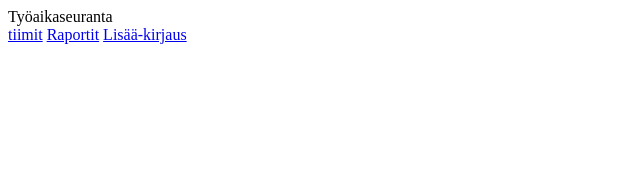
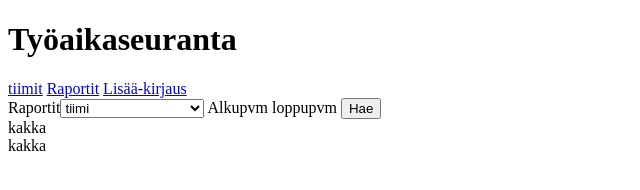
Before and after one commit to applewox01/ryhmaprojekti, a plain HTML site: page raportit/raportit.html in a window 1280 px wide. Shown: the whole page, without its empty margins (0-640 px from the left). Drawn offline with Linux system fonts and the light colour scheme; files that its build step writes are made by us from their sources.

Commit message:
raportit

```diff
--- /dev/null
+++ b/raporti.css
@@ -0,0 +1,70 @@
+.header{
+    background-color: #ffe8d2;
+}
+
+.logo{
+    color: #000000;
+    border-width: 1px;
+    border-style: solid;
+    border-color: rgb(0, 0, 0);
+}
+
+#main_navi{
+    border-width: 1px;
+    border-style: solid;
+    border-color: rgb(0, 0, 0);
+}
+
+.nav__link {
+    font-size: 20px;
+    display: inline-block;
+    vertical-align: top;
+    margin: 0 20px;
+    position: relative;
+    color: #000000;
+    text-decoration: none;
+    transition: color 0.2s linear;
+}
+
+
+
+.tehtävä {
+    width: 100%;
+    margin: 0 auto;
+    padding-top: 70px;
+    border-top: 2px solid red;
+    padding-bottom: 70px;
+}
+
+.tehtävä_1{
+    width: 100%;
+    margin-left: 15px;
+    margin-right: 5px;
+}
+
+.tehtävä_2{
+    width: 100%;
+    margin-left: 15px;
+    margin-right: 5px;
+}
+
+
+
+
+@font-face {
+    font-family: 'Rubik';
+    font-style: normal;
+    font-weight: 400;
+    font-display: swap;
+    src: url(https://fonts.gstatic.com/s/rubik/v28/iJWZBXyIfDnIV5PNhY1KTN7Z-Yh-B4iFV0U1.woff2) format('woff2');
+    unicode-range: U+0000-00FF, U+0131, U+0152-0153, U+02BB-02BC, U+02C6, U+02DA, U+02DC, U+0304, U+0308, U+0329, U+2000-206F, U+2074, U+20AC, U+2122, U+2191, U+2193, U+2212, U+2215, U+FEFF, U+FFFD;
+}
+
+@font-face {
+    font-family: 'Roboto';
+    font-style: normal;
+    font-weight: 400;
+    font-display: swap;
+    src: url(https://fonts.gstatic.com/s/roboto/v30/KFOmCnqEu92Fr1Mu4mxK.woff2) format('woff2');
+    unicode-range: U+0000-00FF, U+0131, U+0152-0153, U+02BB-02BC, U+02C6, U+02DA, U+02DC, U+0304, U+0308, U+0329, U+2000-206F, U+2074, U+20AC, U+2122, U+2191, U+2193, U+2212, U+2215, U+FEFF, U+FFFD;
+}
--- a/raportit/raportit.html
+++ b/raportit/raportit.html
@@ -1,7 +1,7 @@
 <!DOCTYPE html>
 <html lang="fi">
 <head>
-    <link rel="stylesheet" href="asetshome/style.css">
+    <link rel="stylesheet" href="../style.css">
     <meta charset="UTF-8">
     <meta http-equiv="X-UA-Compatible" content="IE=edge">
     <meta name="viewport" content="width=device-width, initial-scale=1.0">
@@ -13,9 +13,11 @@
     <header class="header" id="headera">
         <div class="container">
             <div class="header__inner">
-                <div class="header__logo">Työaikaseuranta</div>
+                <div class="logo">
+                    <h1>Työaikaseuranta</h1>
+                </div>
 
-                <nav class="nav piilotettu" id="main_navi">
+                <nav id="main_navi">
                         <a class="nav__link" href="tiimit/tiimit.html">tiimit</a >
                         <a class="nav__link" href="luvut/index.html">Raportit</a >
                         <a class="nav__link" href="robotto/index.html">Lisää-kirjaus</a >
@@ -25,5 +27,48 @@
         </div>
     </header>
 
+    <div class="tehtävä">
+
+        <div class="tehtävä_1" id="bobyy" >
+
+            <div id="hakulomake"><label id="label" for="solmu">Raportit</label><select id="solmu">
+                <option value="html">tiimi</option>
+                <option value="head">head-tägi</option>
+                <option value="charset">meta charset -tägi</option>
+                <option value="viewport">meta viewport -tägi</option>
+                <option value="title">title-tägi</option>
+                <option value="body">body-tägi</option>
+                <option value="hakulomake">hakulomake</option>
+                <option value="label">label</option>
+                <option value="solmu">pudotusvalikko</option>
+                <option value="hae">hakunappi</option>
+                <option value="vanhempi">vanhempien laatikko</option>
+                <option value="lapset">lapsien laatikko</option>
+                <option value="sisarukset">sisarusten laatikko</option>
+            </select>
+            <label class="label" for="solmu">Alkupvm</label>
+            <label class="label" for="solmu">loppupvm</label>
+            <button id="hae">Hae</button>
+        </div>
+    </div>
+
+
+
+    <div class="tehtävä_2" id="bobyy" >
+
+        <div class="tilastot">
+            <div id="pylväskaavio">
+                kakka
+            </div>
+
+            <div id="ympyräkaavio">
+                kakka
+            </div>
+        </div>
+
+    </div>
+
+</div>
+
 </body>
 </html>
```
Also changed, not shown: style.css (deleted).
